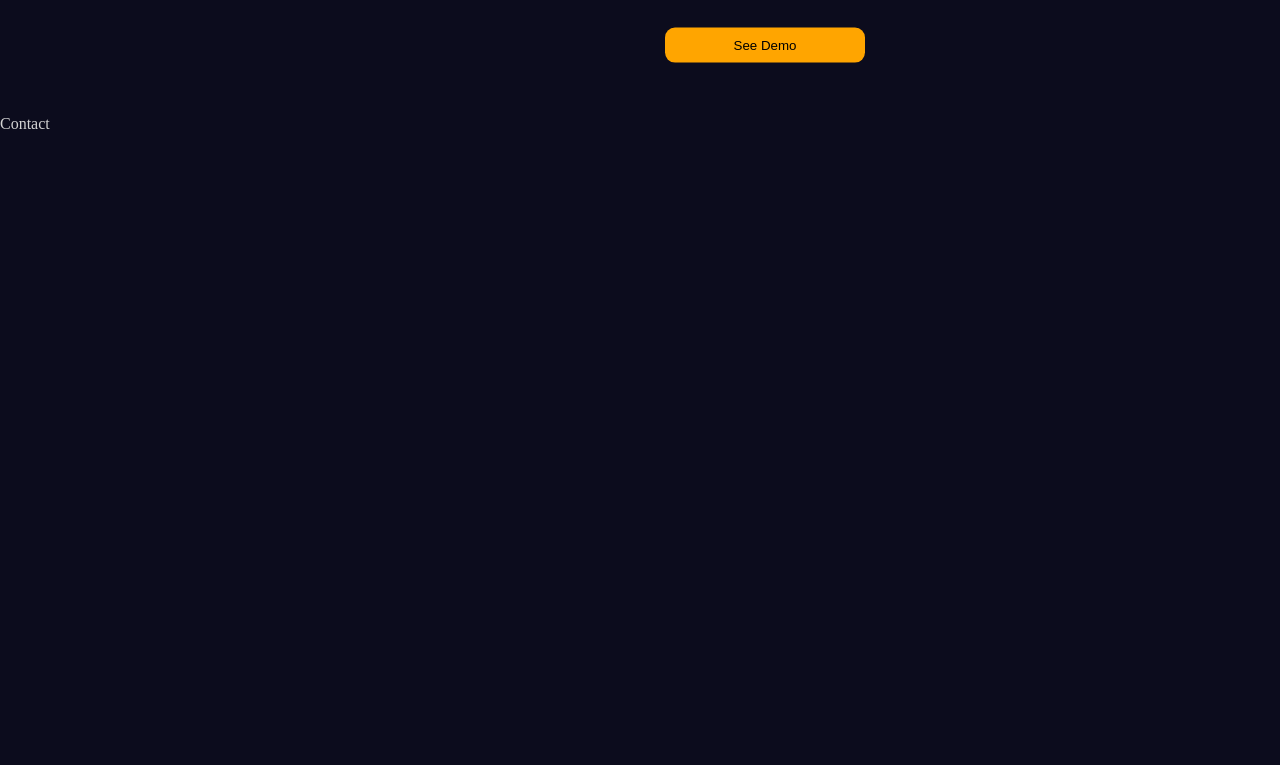
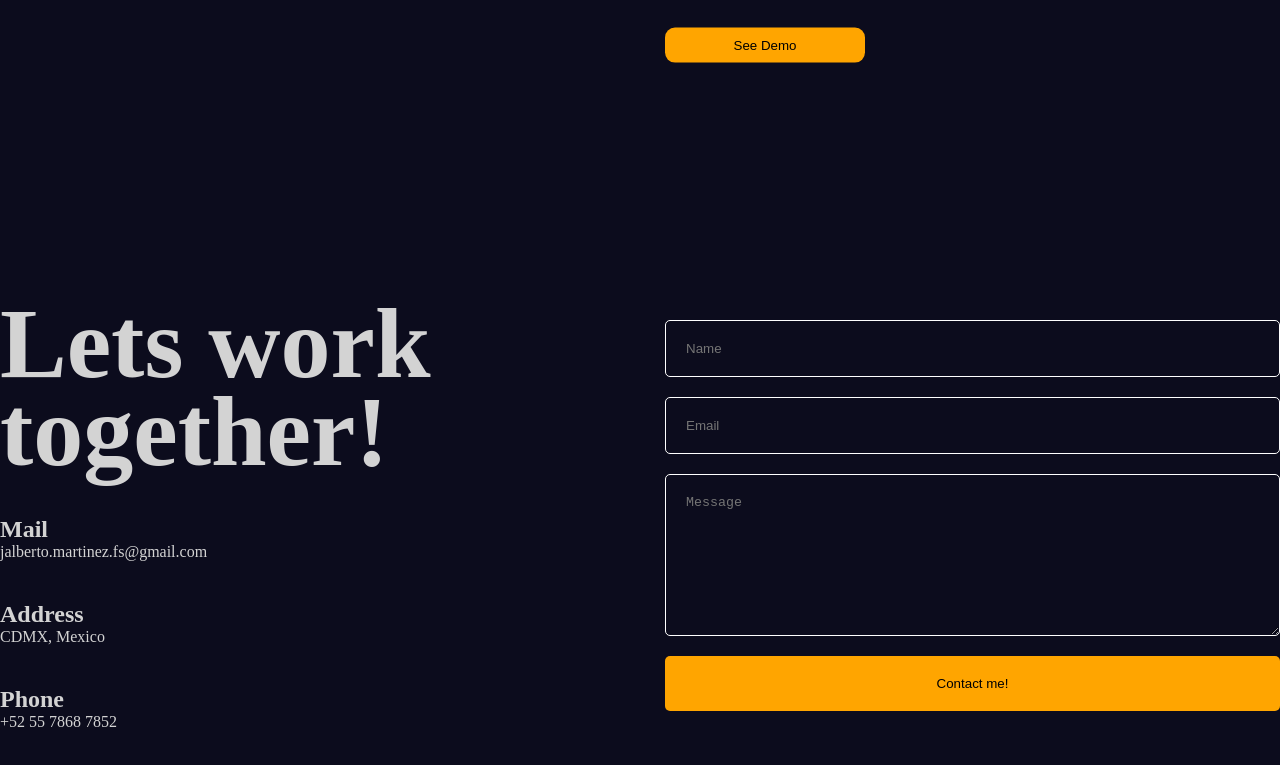
Before and after one commit to AlbertoMMIP/portfolio, a React (Vite) app: page / in a window 1280 px wide. Shown: the part 6428-7193 px from the top of the page. Built offline with nearby package versions, Linux system fonts and the light colour scheme.

Commit message:
[contact-section] Create

```diff
--- a/src/App.jsx
+++ b/src/App.jsx
@@ -4,6 +4,7 @@ import Hero from './components/hero/Hero';
 import Parallax from './components/parallax/Parallax';
 import Services from './components/services/Services';
 import Portfolio from './components/portfolio/Portfolio';
+import Contact from './components/contact/Contact';
 
 const App = () => {
   return <div>
@@ -21,7 +22,9 @@ const App = () => {
       <Parallax type="portfolio" />
     </section>
     <Portfolio />
-    <section id="Contact">Contact</section>
+    <section id="Contact">
+      <Contact />
+    </section>
   </div>;
 
 };
--- /dev/null
+++ b/src/components/contact/Contact.jsx
@@ -0,0 +1,76 @@
+import { useRef } from 'react';
+import { motion, useInView } from 'framer-motion';
+import './contact.scss';
+
+
+const variants = {
+  initial: {
+    y: 500,
+    opacity: 0
+  },
+  animate: {
+    y: 0,
+    opacity: 1,
+    transition: {
+      duration: 0.5,
+      staggerChildren: 0.1,
+    }
+  }
+}
+
+const Contact = () => {
+  const ref = useRef();
+
+  const isInView = useInView(ref, { margin: '-100px' })
+
+  return (
+    <motion.div ref={ref} className='contact'
+      variants={variants} initial='initial' whileInView='animate'>
+      <motion.div className='textContainer' variants={variants}>
+        <motion.h1 variants={variants}>Lets work together!</motion.h1>
+        <motion.div className="item" variants={variants}>
+          <h2>Mail</h2>
+          <span>jalberto.martinez.fs@gmail.com</span>
+        </motion.div>
+        <motion.div className="item" variants={variants}>
+          <h2>Address</h2>
+          <span>CDMX, Mexico</span>
+        </motion.div>
+        <motion.div className="item" variants={variants}>
+          <h2>Phone</h2>
+          <span>+52 55 7868 7852</span>
+        </motion.div>
+      </motion.div>
+      <div className='formContainer'>
+        <motion.div className='phoneSvg'
+          initial={{ opacity: 1 }}
+          whileInView={{ opacity: 0 }}
+          transition={{ delay: 3, duration: 1 }}>
+          <svg width='450px'
+            height='450px'
+            viewBox="0 0 24 24">
+            <motion.path
+              stroke={.02}
+              fill='none'
+              initial={{ pathLength: 0 }}
+              animate={isInView && { pathLength: 1 }}
+              transition={{ duration: 3 }}
+              d="M14.5 6.5C15.2372 6.64382 15.9689 6.96892 16.5 7.5C17.0311 8.03108 17.3562 8.76284 17.5 9.5M15 3C16.5315 3.17014 17.9097 3.91107 19 5C20.0903 6.08893 20.8279 7.46869 21 9M20.9995 16.4767V19.1864C21.0037 20.2223 20.0723 21.0873 19.0265 20.9929C10.0001 21 3.00006 13.935 3.00713 4.96919C2.91294 3.92895 3.77364 3.00106 4.80817 3.00009H7.52331C7.96253 2.99577 8.38835 3.151 8.72138 3.43684C9.66819 4.24949 10.2772 7.00777 10.0429 8.10428C9.85994 8.96036 8.99696 9.55929 8.41026 10.1448C9.69864 12.4062 11.5747 14.2785 13.8405 15.5644C14.4272 14.9788 15.0274 14.1176 15.8851 13.935C16.9855 13.7008 19.7615 14.3106 20.5709 15.264C20.858 15.6021 21.0105 16.0337 20.9995 16.4767Z" >
+            </motion.path>
+          </svg>
+        </motion.div>
+        <motion.form
+          initial={{ opacity: 0 }}
+          whileInView={{ opacity: 1 }}
+          transition={{ delay: 4, duration: 1 }}>
+          <input type='text' required placeholder='Name' />
+          <input type='email' required placeholder='Email' />
+          <textarea rows={8} placeholder='Message' />
+          <button>Contact me!</button>
+        </motion.form>
+      </div>
+    </motion.div>
+  );
+}
+
+export default Contact;
--- /dev/null
+++ b/src/components/contact/contact.scss
@@ -0,0 +1,59 @@
+.contact {
+	height: 100%;
+	max-width: 1366px;
+	margin: auto;
+	display: flex;
+	align-items: center;
+	gap: 50px;
+
+	.textContainer{
+		flex: 1;
+		display: flex;
+		flex-direction: column;
+		gap: 40px;
+
+		h1 {
+			font-size: 100px;
+			line-height: 88px;
+		}
+
+		span {
+			font-weight: 300;
+		}
+	}
+
+	.formContainer {
+		flex: 1;
+		position: relative;
+
+		.phoneSvg {
+			stroke: orange;
+			position: absolute;
+			margin: auto;
+			z-index: -1;
+		}
+
+		form {
+			display: flex;
+			flex-direction: column;
+			gap: 20px;
+
+			input, textarea {
+				padding: 20px;
+				background-color: transparent;
+				border: 1px solid white;
+				color: white;
+				border-radius: 5px;
+			}
+
+			button {
+				padding: 20px;
+				background-color: orange;
+				border: none;
+				border-radius: 5px;
+				cursor: pointer;
+				font-weight: 500;
+			}
+		}
+	}
+}
```
Also changed, not shown: public/phone-call.svg (added).
